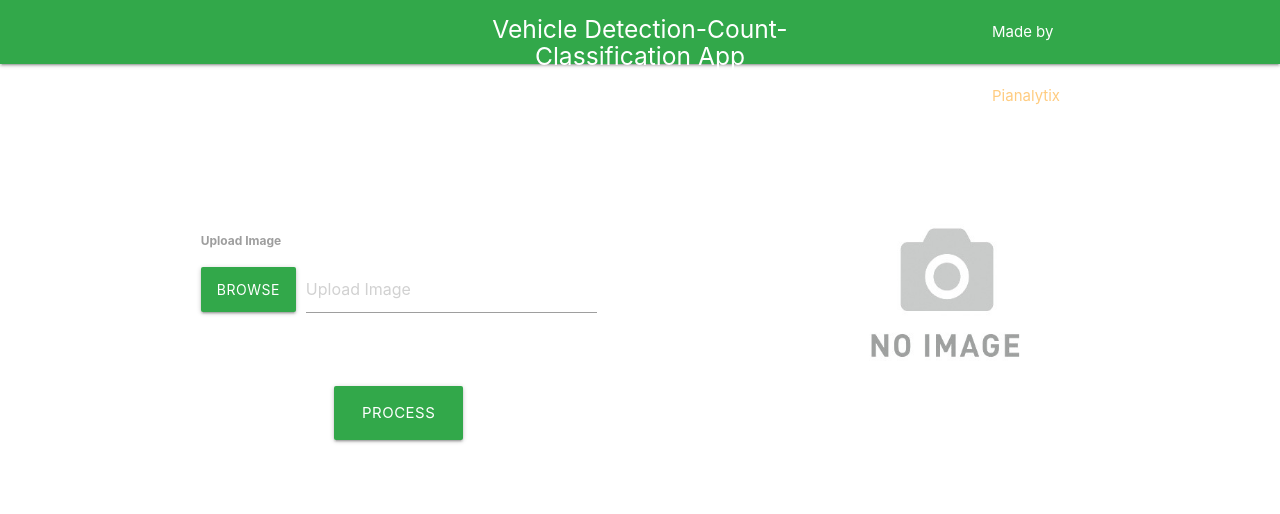
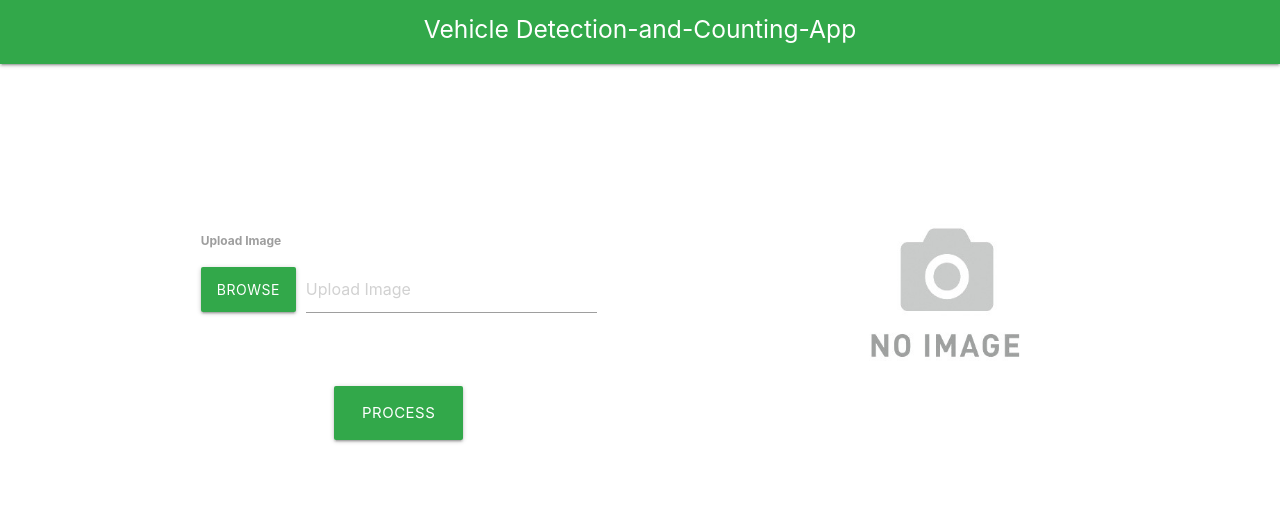
Before and after one commit to shruti1099/Detecting-and-counting-Vehicles, a Flask app: page / in a window 1280 px wide. Shown: the top 514 px of the page. Run offline with Flask 2, Linux system fonts and the light colour scheme.

Commit message:
Update index.html

```diff
--- a/app/templates/index.html
+++ b/app/templates/index.html
@@ -11,9 +11,8 @@
 <body>
   <nav style="background-color: #32a84a" class="lighten-1"  role="navigation" style="height: 100px">
     <div class="nav-wrapper container">
-      <a id="logo-container" class="brand-logo center"><h5>Vehicle Detection-Count-Classification App</h5></a>
+      <a id="logo-container" class="brand-logo center"><h5>Vehicle Detection-and-Counting-App</h5></a>
       <div style="margin-left: 800px">
-      	   Made by <a class="orange-text text-lighten-3">Pianalytix</a>
       </div>
     </div>
   </nav>
```
